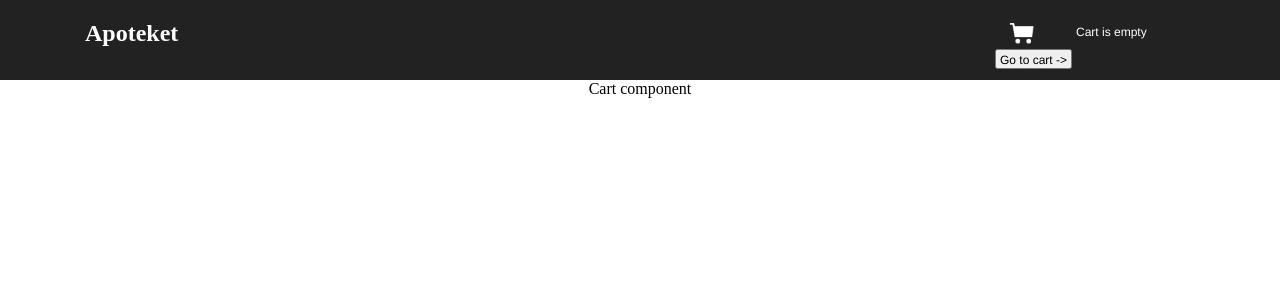
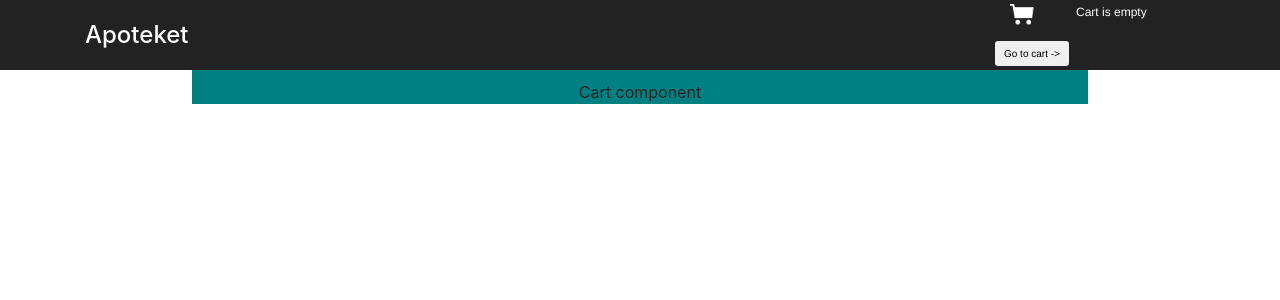
Before and after one commit to rameez-dynamo/apoteket-shopping-cart, a React (Create React App) app: page /cart in a window 1280 px wide. Shown: the top 300 px of the page. Built offline with nearby package versions, Linux system fonts and the light colour scheme.

Commit message:
Several styling updates with bootstrap

```diff
--- a/package.json
+++ b/package.json
@@ -5,6 +5,7 @@
   "dependencies": {
     "prop-types": "^15.6.1",
     "react": "^16.3.2",
+    "react-bootstrap": "^0.32.1",
     "react-dom": "^16.3.2",
     "react-grid-system": "^3.2.3",
     "react-loader-spinner": "^2.1.0",
--- a/public/index.html
+++ b/public/index.html
@@ -10,6 +10,7 @@
     -->
     <link rel="manifest" href="%PUBLIC_URL%/manifest.json">
     <link rel="shortcut icon" href="%PUBLIC_URL%/favicon.ico">
+    <link rel="stylesheet" href="https://stackpath.bootstrapcdn.com/bootstrap/4.1.1/css/bootstrap.min.css" integrity="sha384-WskhaSGFgHYWDcbwN70/dfYBj47jz9qbsMId/iRN3ewGhXQFZCSftd1LZCfmhktB" crossorigin="anonymous">
     <!--
       Notice the use of %PUBLIC_URL% in the tags above.
       It will be replaced with the URL of the `public` folder during the build.
--- a/src/components/Cart.css
+++ b/src/components/Cart.css
@@ -0,0 +1,11 @@
+.CartContainer {
+  max-width: 70%;
+  background-color: teal;
+  margin: auto;
+  padding-top: 80px;
+}
+
+.CartContainerMobile {
+  margin: auto;
+  padding-top: 80px;
+}
--- a/src/components/Cart.js
+++ b/src/components/Cart.js
@@ -6,7 +6,7 @@ import Loader from 'react-loader-spinner'
 class Cart extends Component {
   render() {
     return (
-      <div>
+      <div className="CartContainer">
         Cart component
       </div>
     )
--- a/src/components/CartButtons.css
+++ b/src/components/CartButtons.css
@@ -15,7 +15,15 @@
 }
 
 .ItemCount {
-  text-align: center;
+  /* text-align: center; */
+  background-color: green;
+  margin: auto;
+}
+
+.ItemCountContainer {
+  align-content: center;
+  justify-content: center;
+  background-color: orange;
   margin: auto;
 }
 
--- a/src/components/CartButtons.js
+++ b/src/components/CartButtons.js
@@ -1,6 +1,7 @@
 import './CartButtons.css';
 import React, { Component } from 'react';
-import { Col, Row, Container } from 'react-grid-system';
+// import { Col, Row, Container } from 'react-grid-system';
+import { Col, Row, Grid, Button } from 'react-bootstrap';
 
 export default class CartButtons extends Component {
 
@@ -21,25 +22,23 @@ export default class CartButtons extends Component {
   render() {
     const buttonStyle = this.state.isMobile ? "ButtonMobile" : "Button";
      return (
-       <Container className="Container">
+       <Grid className="Container">
         <Row>
-          <Col >
-            <button
+          <Col>
+            <Button
               className={buttonStyle}
-              onClick={this.props.onDecrement}>{'-'}</button>
+              onClick={this.props.onDecrement}>{'-'}</Button>
+          </Col>
+          <Col md={2}>
+            <span className="ItemCount">{this.state.itemCount}</span>
           </Col>
           <Col >
-            <div>
-              <span className="ItemCount">{this.state.itemCount}</span>
-            </div>
-          </Col>
-          <Col >
-            <button
+            <Button
               className={buttonStyle}
-              onClick={this.props.onIncrement}>{'+'}</button>
+              onClick={this.props.onIncrement}>{'+'}</Button>
           </Col>
         </Row>
-       </Container>
+       </Grid>
      )
   }
 }
--- a/src/components/CartPreview.css
+++ b/src/components/CartPreview.css
@@ -41,16 +41,11 @@
 }
 
 .GoToCart {
-  padding-left: 3px;
-  padding-right: 3px;
-  height: 20px;
-  float: right;
-  font: 200 12px/1.5 Helvetica-Neue, Helvetica, sans-serif;
+  line-height: 10px;
+  font: 200 10px/1.5 Helvetica-Neue, Helvetica, sans-serif;
 }
 
 .GoToCartMobile {
   padding: 2px;
-  margin-top: 2px;
-  float: right;
   font: 200 8px/1.5 Helvetica-Neue, Helvetica, sans-serif;
 }
--- a/src/components/CartPreview.js
+++ b/src/components/CartPreview.js
@@ -44,6 +44,7 @@ class CartPreview extends Component {
             <LinkButton
               to={'/cart'}
               className={`GoToCart${mobile}`}
+              bsSize={windowIsMobile ? "xsmall" : "small"}
             >
               Go to cart ->
             </LinkButton>
--- a/src/components/Header.css
+++ b/src/components/Header.css
@@ -1,14 +1,17 @@
 .App-header {
   background-color: #222;
-  height: 40px;
-  padding: 20px;
+  height: 70px;
   color: white;
+  position: fixed;
+  width: 100%;
+  z-index: 10;
 }
 
 .App-title {
   font-size: 1.5em;
   float: left;
-  margin-left: inherit;
+  line-height: 70px;
+  /* margin: 20px 0 0 0; */
 }
 
 .App-logo {
--- a/src/components/LinkButton.js
+++ b/src/components/LinkButton.js
@@ -1,6 +1,7 @@
 import React from 'react'
 import PropTypes from 'prop-types'
 import { withRouter } from 'react-router'
+import { Button } from 'react-bootstrap'
 
 const LinkButton = (props) => {
   const {
@@ -14,7 +15,7 @@ const LinkButton = (props) => {
     ...rest
   } = props
   return (
-    <button
+    <Button
       {...rest} // `children` is just another prop!
       onClick={(event) => {
         onClick && onClick(event)
--- a/src/components/ProductList.css
+++ b/src/components/ProductList.css
@@ -0,0 +1,11 @@
+.ProductListContainer {
+  max-width: 70%;
+  background-color: teal;
+  margin: auto;
+  padding-top: 80px;
+}
+
+.ProductListContainerMobile {
+  margin: auto;
+  padding-top: 80px;
+}
--- a/src/components/ProductList.js
+++ b/src/components/ProductList.js
@@ -71,7 +71,7 @@ class ProductList extends Component {
 
   render() {
     const { products } = this.state;
-    const contentContainerStyle = this.state.windowIsMobile ? "ContentContainerMobile" : "ContentContainer";
+    const contentContainerStyle = this.state.windowIsMobile ? "ProductListContainerMobile" : "ProductListContainer";
     return (
       <div className={contentContainerStyle}>
         { products ? this.renderProductList() : this.renderLoader() }
```
Also changed, not shown: 1 other file (tests, documents, lock files or other folders).
